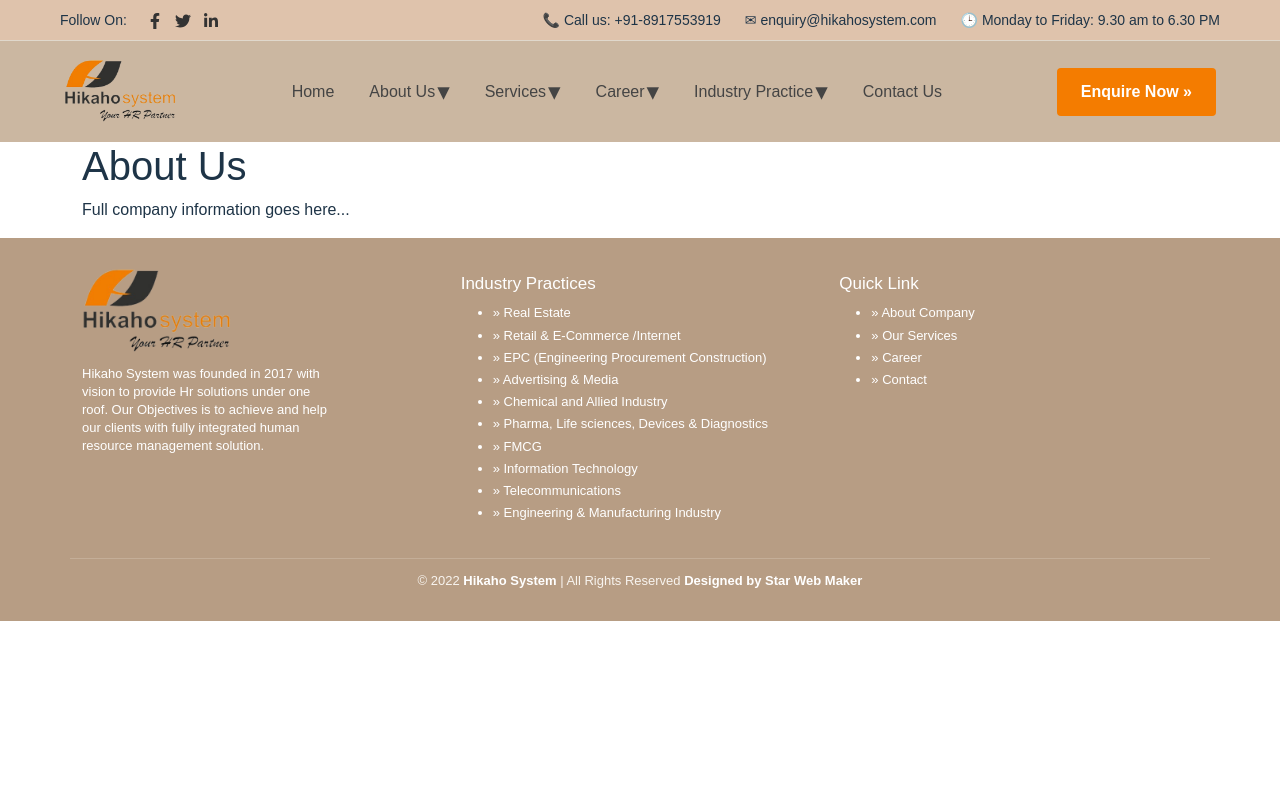
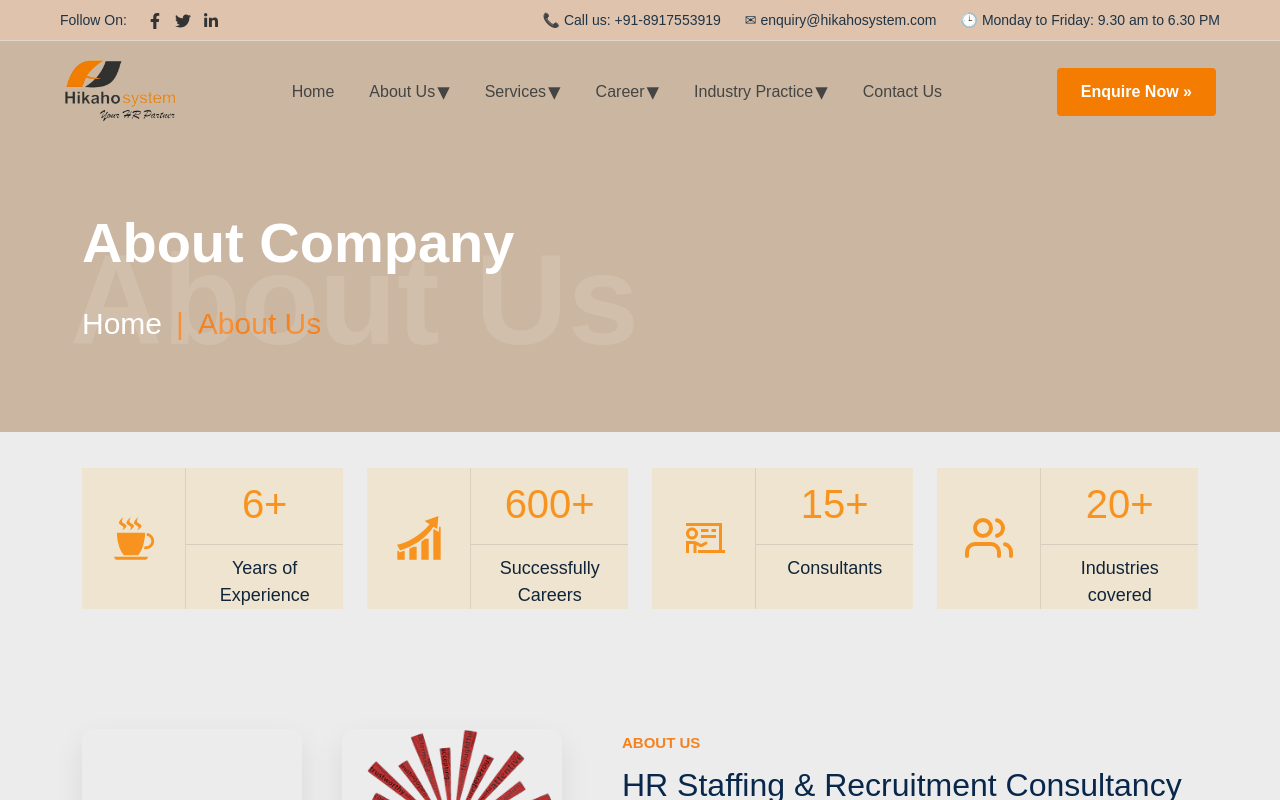
Before and after one commit to arunkashyap230/Hikaho-System, a React (Vite) app: page /about in a window 1280 px wide. Shown: the top 800 px of the page. Built offline with nearby package versions, Linux system fonts and the light colour scheme.

Commit message:
about page

```diff
--- a/src/pages/About.jsx
+++ b/src/pages/About.jsx
@@ -1,16 +1,32 @@
+import { Link } from "react-router-dom";
 import Navbar from "../components/layout/Navbar";
 import Footer from "../components/layout/Footer";
+import StatsSection from "../components/sections/StatsSection";
+import AboutSection from "../components/sections/AboutSection";
+import TestimonialsContactSection from "../components/sections/TestimonialsContactSection";
 
 export default function About() {
   return (
     <>
       <Navbar />
-      <div className="page">
-        <div className="container">
-          <h1>About Us</h1>
-          <p>Full company information goes here...</p>
+
+      <section className="about-page-hero">
+        <div className="container about-page-hero-inner">
+          <h1>About Company</h1>
+          <p className="about-page-watermark" aria-hidden="true">
+            About Us
+          </p>
+          <div className="about-page-breadcrumb">
+            <Link to="/">Home</Link>
+            <span>|</span>
+            <span>About Us</span>
+          </div>
         </div>
-      </div>
+      </section>
+
+      <StatsSection />
+      <AboutSection />
+      <TestimonialsContactSection />
       <Footer />
     </>
   );
--- a/src/styles/global.css
+++ b/src/styles/global.css
@@ -788,3 +788,56 @@
     font-size: 12px; /* 1px bada kiya */
   }
 }
+
+.about-page-hero {
+  background: #cbb7a1;
+  padding: 72px 0 86px;
+  position: relative;
+  overflow: hidden;
+}
+
+.about-page-hero-inner {
+  position: relative;
+  z-index: 1;
+}
+
+.about-page-hero h1 {
+  margin: 0;
+  color: #fff;
+  font-size: clamp(56px, 4.2vw, 110px);
+  line-height: 1.05;
+  font-weight: 700;
+}
+
+.about-page-watermark {
+  position: absolute;
+  left: 0;
+  top: 22px;
+  margin: 0;
+  color: rgba(255, 255, 255, 0.12);
+  font-size: clamp(94px, 10vw, 240px);
+  line-height: 1;
+  font-weight: 700;
+  pointer-events: none;
+}
+
+.about-page-breadcrumb {
+  margin-top: 28px;
+  display: flex;
+  align-items: center;
+  gap: 14px;
+  font-size: clamp(30px, 1.6vw, 42px);
+}
+
+.about-page-breadcrumb a {
+  color: #fff;
+  text-decoration: none;
+}
+
+.about-page-breadcrumb span {
+  color: #f58220;
+}
+
+.about-page-breadcrumb span:last-child {
+  color: #f58220;
+}
--- a/src/styles/responsive.css
+++ b/src/styles/responsive.css
@@ -429,3 +429,19 @@
     padding-top: 14px;
   }
 }
+
+@media (max-width: 768px) {
+  .about-page-hero {
+    padding: 40px 0 46px;
+  }
+
+  .about-page-watermark {
+    top: 12px;
+  }
+
+  .about-page-breadcrumb {
+    margin-top: 14px;
+    font-size: 24px;
+    gap: 10px;
+  }
+}
```
